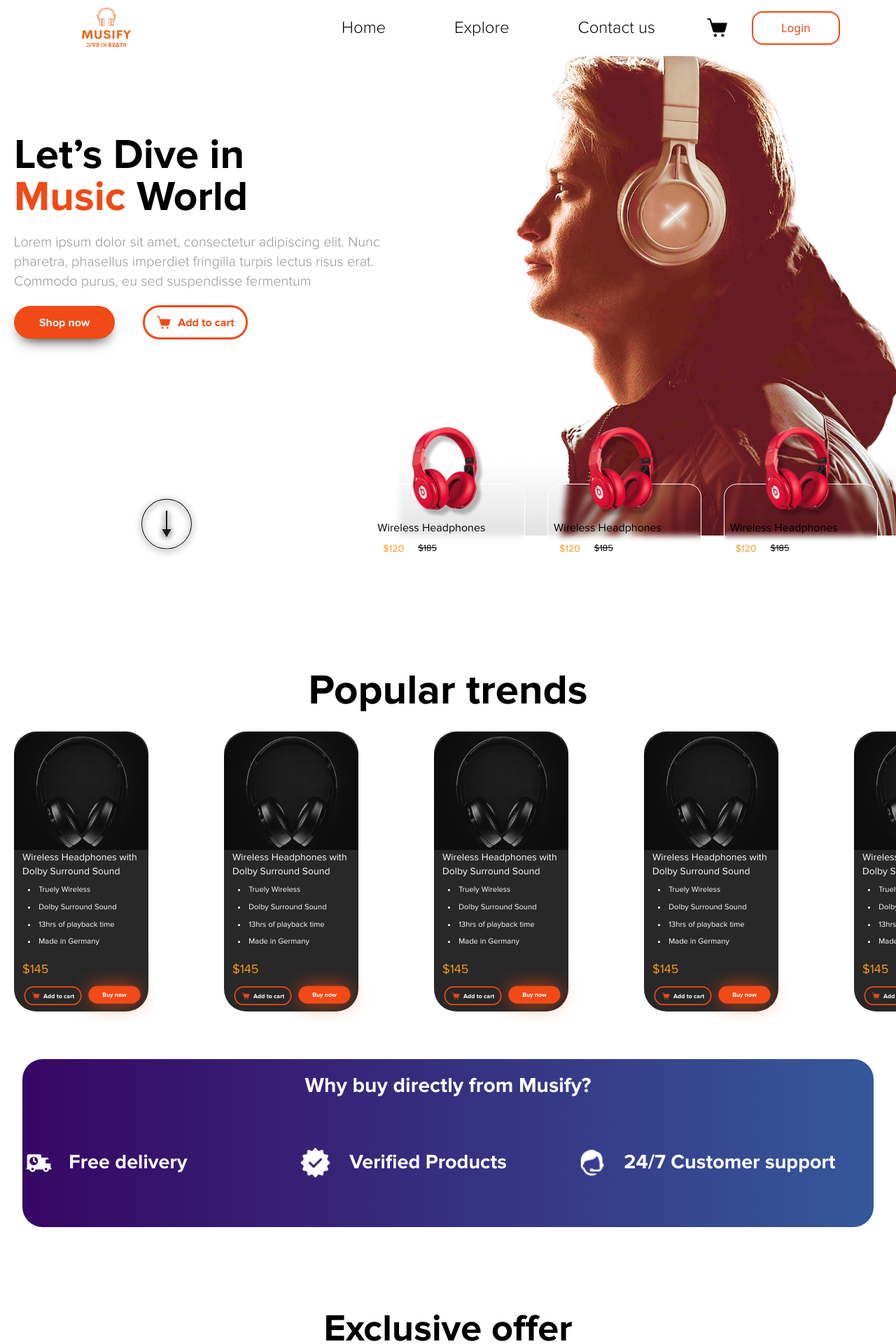
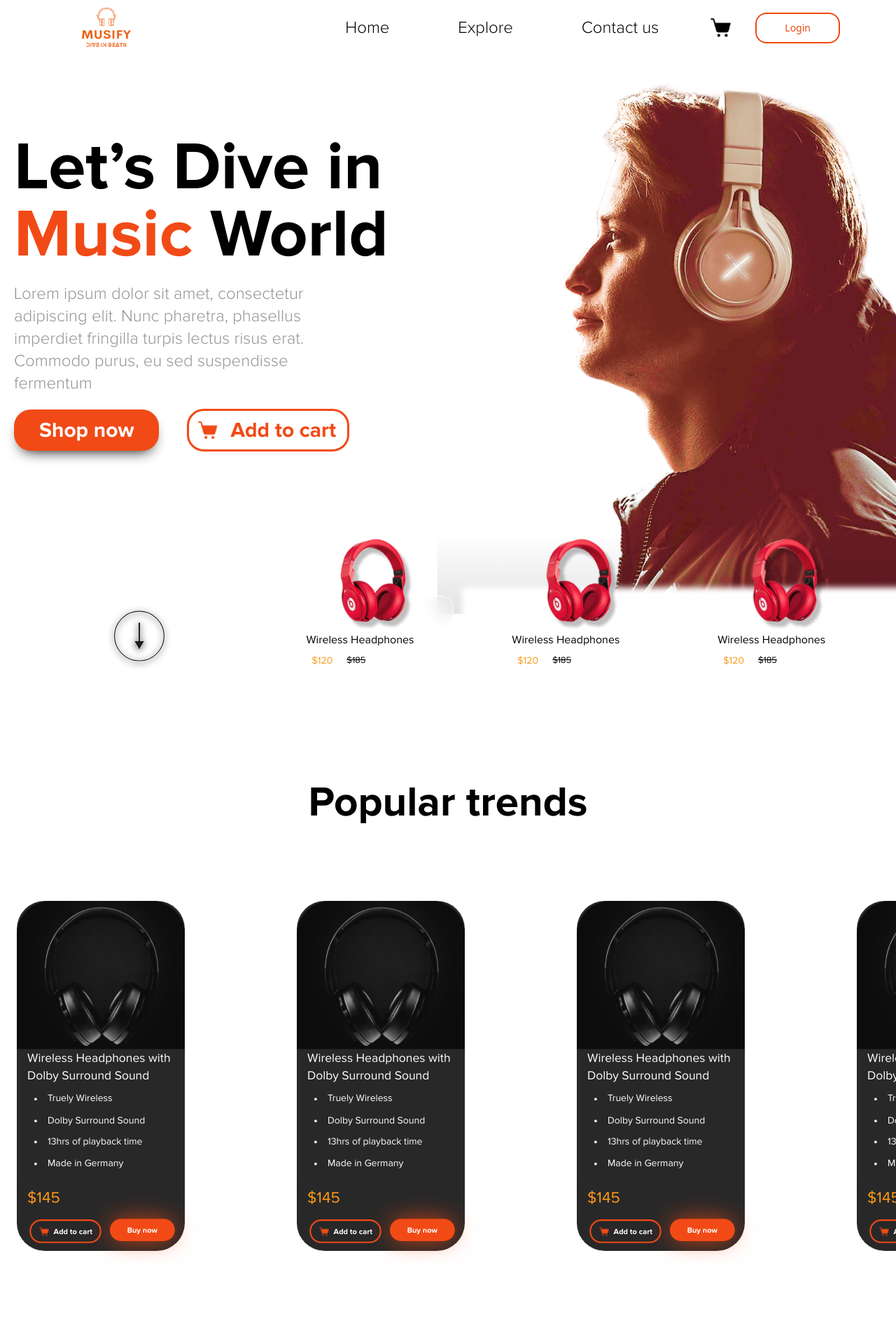
Before and after one commit to McNester/musify, a Vue app: page / in a window 1280 px wide. Shown: the top 1920 px of the page at 70% size. Built offline with nearby package versions, Linux system fonts and the light colour scheme.

Commit message:
large screen

```diff
--- a/src/App.vue
+++ b/src/App.vue
@@ -6,8 +6,9 @@
 
     <section ref="hero" id="heroSection">
 
-      <div class="flex justify-end items-end w-[100vw] h-[100vh] absolute">
-        <img class="hidden lg:block scale-[0.7] absolute -z-50 -mr-[8.3rem] mb-10" src="/imgSrc/heroPersonBack.png">
+      <img class="absolute -z-50 scale-[0.66] hidden lg:flex origin-top-right xl:scale-[0.76] xl:ml-[28.2vw] xl:mb-[18vh]" src="/imgSrc/heroPersonBack.png">
+      <div class=" hidden xl:block w-[60vw] h-[3rem] bg-white blur-sm -z-40 absolute ml-[40rem] mt-[26rem]">
+
       </div>
 
       <h1 class="hero heroTitle">
@@ -28,7 +29,9 @@
         <MyFilledBtn>Shop now</MyFilledBtn>
         <MyUnfilledBtn id="heroUnfilledBtn">
 
-          <svg width="23" height="22" viewBox="0 0 23 22" fill="none" xmlns="http://www.w3.org/2000/svg" xmlns:xlink="http://www.w3.org/1999/xlink">
+          <svg
+          class="xl:scale-[1.4]"
+          width="23" height="22" viewBox="0 0 23 22" fill="none" xmlns="http://www.w3.org/2000/svg" xmlns:xlink="http://www.w3.org/1999/xlink">
           <mask id="mask0_34_1115" style="mask-type:alpha" maskUnits="userSpaceOnUse" x="0" y="0" width="23" height="22">
           <rect x="0.502441" y="0.197327" width="21.5247" height="21.5247" fill="url(#pattern0)"/>
           </mask>
@@ -55,7 +58,7 @@
 
         <div class="grid grid-cols-3 gap-[15rem]
         py-7 overflow-y-hidden overflow-x-scroll w-screen -ml-5
-        md:py-20 lg:gap-0 lg:w-[59vw] lg:overflow-hidden lg:py-0 lg:mb-10">
+        md:py-20 lg:gap-0 lg:w-[59rem] lg:overflow-hidden lg:py-0 lg:mb-10">
             <MyHeadphonesCard></MyHeadphonesCard>
             <MyHeadphonesCard></MyHeadphonesCard>
             <MyHeadphonesCard></MyHeadphonesCard>
@@ -94,7 +97,7 @@
            w-screen">
       <h1 id="trendsTitle">Popular trends</h1>
 
-      <div class="grid grid-cols-5 gap-[15rem] py-7 overflow-y-hidden overflow-x-scroll w-screen pl-5">
+      <div class="grid grid-cols-5 gap-[15rem] py-7 overflow-y-hidden overflow-x-scroll w-screen pl-5 xl:pl-12 xl:py-20 xl:gap-[25rem]">
          <MyTrendsHeadphonesCard></MyTrendsHeadphonesCard>
          <MyTrendsHeadphonesCard></MyTrendsHeadphonesCard>
          <MyTrendsHeadphonesCard></MyTrendsHeadphonesCard>
@@ -110,7 +113,8 @@
 
     <section v-if="isOfferActive" id="offerSection">
       <h1 id="offerTitle">Exclusive offer</h1>
-      <div class="relative">
+      <div class="flex justify-center items-center gap-10 flex-col lg:flex-row lg:w-screen lg:justify-between xl:w-[90%]">
+        <div class="relative lg:scale-150 lg:ml-[5rem] lg:mb-[6rem] xl:scale-[1.8] xl:mb-[10rem]">
           <div id="discount">
             <h1>20% <br>off</h1>
           </div>
@@ -123,6 +127,7 @@
             <div class="flex justify-between items-center w-full">
               <MyUnfilledBtn id="offerDetails">View deatails</MyUnfilledBtn>
               <MyFilledBtn id="offerShop">Shop now</MyFilledBtn>
+            </div>
         </div>
       </div>
     </section>
@@ -140,7 +145,7 @@
     <section id="arrivalsSection">
       <h1 id="trendsTitle">New Arrivals</h1>
 
-      <div class="grid grid-cols-3 gap-[20rem] py-7 overflow-y-hidden overflow-x-scroll w-screen pl-5 mr-5">
+      <div class="grid grid-cols-3 gap-[20rem] py-7 overflow-y-hidden overflow-x-scroll w-screen pl-5 mr-5 xl:gap-[5rem] xl:w-fit">
         <MyArrivalsCard>
           <img src="/imgSrc/arrivalOne.png" class="scale-[1]">
         </MyArrivalsCard>
@@ -240,7 +245,7 @@ html{
   font-family: proximaBold;
 }
 .heroTitle{
-  @apply text-6xl text-left w-screen
+  @apply text-6xl text-left w-screen xl:text-8xl
 }
 #orange{
   color: #F14A16;
@@ -249,7 +254,7 @@ html{
   font-family: proximaLight;
 }
 .heroSlogan{
-  @apply text-xl text-left w-[90%] text-[#282828]/50 lg:w-[35rem]
+  @apply text-xl text-left w-[90%] text-[#282828]/50 lg:w-[30rem] xl:text-2xl
 }
 #heroSection{
   @apply flex flex-col ml-5 gap-5 items-start justify-center w-screen mt-20 lg:mt-48 lg:relative
@@ -260,11 +265,11 @@ html{
 }
 #trendsTitle{
   font-family: proximaBold;
-  @apply text-5xl md:text-6xl
+  @apply text-5xl md:text-6xl xl:mb-20
 }
 
 #buySection{
-  @apply flex justify-center items-center mt-10
+  @apply flex justify-center items-center mt-10 xl:mt-32
 }
 
 #offerSection{
@@ -272,7 +277,7 @@ html{
 }
 #offerTitle{
   font-family: proximaBold;
-  @apply text-5xl mt-20 md:text-6xl
+  @apply text-5xl mt-20 md:text-6xl lg:self-end xl:mr-[5%]
 }
 #discount{
   font-family: proximaBold;
@@ -283,7 +288,7 @@ html{
 }
 #timerOffer{
   font-family: proxima;
-  @apply flex flex-col text-4xl justify-center items-center gap-5
+  @apply flex flex-col text-4xl justify-center items-center gap-5 lg:mr-4 lg:gap-12 xl:scale-150
 }
 #offerDetails{
   font-family: proximaLight;
@@ -295,16 +300,16 @@ html{
 
 #otherAccessories{
   font-family: proximaBold;
-  @apply flex flex-col justify-center items-center text-4xl text-center gap-10 md:text-5xl
+  @apply flex flex-col justify-center items-center text-4xl text-center gap-10 md:text-5xl xl:gap-36 xl:mt-20
 }
 #otherAccessories img{
-  @apply scale-90 hover:scale-95 active:scale-90 cursor-pointer transition-all ease-in-out
+  @apply scale-90 hover:scale-95 active:scale-90 cursor-pointer transition-all ease-in-out xl:scale-150 xl:hover:scale-[1.55] xl:active:scale-150
 }
 #accessoriesContainer{
-   @apply grid justify-center items-center md:grid-cols-2
+   @apply grid justify-center items-center md:grid-cols-2 xl:gap-y-[8rem] xl:gap-x-[15rem]
 }
 #arrivalsSection{
-  @apply flex justify-center items-center flex-col mx-auto w-screen mt-10
+  @apply flex justify-center items-center flex-col mx-auto w-screen mt-10 xl:mt-60
 }
 
 #qrSection{
--- a/src/components/MyQRCard.vue
+++ b/src/components/MyQRCard.vue
@@ -1,8 +1,8 @@
 <template>
-    <div class="flex flex-col justify-between relative h-[68vh] w-[90vw]
+    <div class="flex flex-col justify-between relative h-[72vh] w-[70vw]
     items-center bg-gradient-to-r from-[#370665] to-[#35589A] rounded-[1.8rem]
-    md:flex-row md:h-[20rem] md:items-end">
-        <img src="/imgSrc/qr.png" class="scale-[0.4] absolute origin-top mt-10 md:origin-center md:scale-[0.6] md:-ml-10">
+    md:flex-row md:h-[20rem] md:items-end md:w-[90vw] xl:w-[70vw]">
+        <img src="/imgSrc/qr.png" class="scale-[0.4] absolute origin-top mt-10 md:origin-center md:scale-[0.6] md:-ml-10 xl:scale-75 lg:ml-5 lg:origin-center lg:mt-4">
 
         <div class="flex flex-col justify-between items-center relative md:ml-auto md:mb-10 md:-mr-10">
             <h1 id="scan">Scan QR code for more</h1>
--- a/src/components/MyWhyCard.vue
+++ b/src/components/MyWhyCard.vue
@@ -2,13 +2,13 @@
     <div
     class="flex flex-col justify-start items-center h-[60vh] w-[70%] bg-gradient-to-r from-[#370665] to-[#35589A] rounded-[1.8rem]
     md:w-[95%] md:h-[30vh]">
-        <h1 class="text-3xl text-center mt-5">Why buy directly from Musify?</h1>
+        <h1 class="text-3xl text-center mt-5 lg:text-5xl">Why buy directly from Musify?</h1>
         <div
         class="flex flex-col justify-start items-center h-[70%] w-[100%]
         md:flex-row md:gap-10 my-auto">
 
             <div
-            class="feature md:ml-10">
+            class="feature md:ml-10 lg:ml-20">
                 <img src="/imgSrc/delivery.svg">
                 <h1 class="md:w-[40%] lg:w-[100%]">Free delivery</h1>
             </div>
@@ -18,7 +18,7 @@
                 <h1 >Verified Products</h1>
             </div>
             <div
-            class="feature mb-auto md:mb-0 md:mr-10">
+            class="feature mb-auto md:mb-0 md:mr-10 lg:mr-16">
                 <img  src="/imgSrc/support.svg">
                 <h1>24/7 Customer support</h1>
             </div>
@@ -41,6 +41,6 @@ h1{
     font-family: proximaBold;
 }
 .feature{
-    @apply flex justify-start mt-auto md:mt-0 items-center gap-5 text-2xl w-[50%] sm:w-[60%] sm:scale-110 md:w-[40%] md:scale-100 lg:scale-[1.2]
+    @apply flex justify-start mt-auto md:mt-0 items-center gap-5 text-2xl w-[50%] sm:w-[60%] sm:scale-110 md:w-[40%] md:scale-100 lg:scale-[1.2] lg:text-3xl
 }
 </style>
--- a/src/components/UI/MyArrivalsCard.vue
+++ b/src/components/UI/MyArrivalsCard.vue
@@ -68,9 +68,9 @@ li{
     font-family: proximaBold;
 }
 #btnFirst{
-    @apply scale-[0.70] absolute left-0 top-0 hover:scale-[0.75] active:scale-[0.70]
+    @apply scale-[0.70] absolute left-0 top-0 hover:scale-[0.75] active:scale-[0.70] xl:gap-2 xl:text-xl
 }
 #btnSecond{
-    @apply scale-[0.70] absolute right-0 top-0 ml-10 hover:scale-[0.75] active:scale-[0.70] shadow-[#F14A16] shadow-[0px_0px_50px_-5px]
+    @apply scale-[0.70] absolute right-0 top-0 ml-10 hover:scale-[0.75] active:scale-[0.70] shadow-[#F14A16] shadow-[0px_0px_50px_-5px] xl:text-xl
 }
 </style>
--- a/src/components/UI/MyFilledBtn.vue
+++ b/src/components/UI/MyFilledBtn.vue
@@ -1,5 +1,8 @@
 <template>
-    <button @click="this.$emit('submit')" class="bg-[#F14A16] p-[0.7rem] px-9 rounded-3xl text-white hover:scale-105 shadow-[#000000] shadow-[0px_10px_20px_-10px] transition-all ease-in-out active:scale-100">
+    <button @click="this.$emit('submit')"
+    class="bg-[#F14A16] p-[0.7rem] px-9 rounded-3xl text-white
+    hover:scale-105 shadow-[#000000] shadow-[0px_10px_20px_-10px]
+    transition-all ease-in-out active:scale-100 xl:text-3xl">
         <slot></slot>
     </button>
 </template>
--- a/src/components/UI/MyHeadphonesCard.vue
+++ b/src/components/UI/MyHeadphonesCard.vue
@@ -11,7 +11,7 @@
         class="flex flex-col items-start justify-end w-11/12 h-1/2
         bg-[#282828] bg-opacity-70 px-2 rounded-[1.2rem]
         shadow-[#000000] shadow-[0px_10px_20px_-10px]
-        lg:bg-transparent lg:shadow-none lg:border-white lg:border-[0.001rem] lg:backdrop-blur-sm">
+        lg:bg-transparent lg:shadow-none lg:border-white lg:border-[0.001rem] lg:backdrop-blur-sm xl:backdrop-blur-md">
             <h1>
                 Wireless Headphones
             </h1>
--- a/src/components/UI/MyNavbar.vue
+++ b/src/components/UI/MyNavbar.vue
@@ -89,7 +89,7 @@ img{
     @apply transition-all ease-in-out;
 }
 #login{
-    @apply hidden lg:block transition-all ease-linear hover:bg-[#F14A16] hover:text-white rounded-2xl px-10 border-[2px]
+    @apply hidden lg:block transition-all ease-linear hover:bg-[#F14A16] hover:text-white rounded-2xl px-10 border-[2px] xl:text-sm
 }
 
 
--- a/src/components/UI/MyTrendsHeadphonesCard.vue
+++ b/src/components/UI/MyTrendsHeadphonesCard.vue
@@ -1,5 +1,5 @@
 <template >
-    <div class=" flex flex-col bg-[#282828] rounded-[2rem] justify-start items-center w-[12rem] h-[25rem]">
+    <div class=" flex flex-col bg-[#282828] rounded-[2rem] justify-start items-center w-[12rem] h-[25rem] xl:scale-125">
         <img src="/imgSrc/trendsHeadphones.png" class="">
         <div class="flex flex-col justify-start bg-[#282828] rounded-b-[2rem]">
             <h1 class="text-sm ml-3">
@@ -68,9 +68,9 @@ li{
     font-family: proximaBold;
 }
 #btnFirst{
-    @apply scale-[0.55] absolute left-0 top-0 hover:scale-[0.6] active:scale-[0.55]
+    @apply scale-[0.55] absolute left-0 top-0 hover:scale-[0.6] active:scale-[0.55] xl:gap-2 xl:text-base
 }
 #btnSecond{
-    @apply scale-[0.55] absolute right-0 top-0 ml-10 hover:scale-[0.6] active:scale-[0.55] shadow-[#F14A16] shadow-[0px_0px_50px_-5px]
+    @apply scale-[0.55] absolute right-0 top-0 ml-10 hover:scale-[0.6] active:scale-[0.55] shadow-[#F14A16] shadow-[0px_0px_50px_-5px] xl:gap-2 xl:text-base
 }
 </style>
--- a/src/components/UI/MyUnfilledBtn.vue
+++ b/src/components/UI/MyUnfilledBtn.vue
@@ -1,5 +1,9 @@
 <template>
-    <button class="flex justify-around gap-2 items-center bg-transparent border-[3px] border-[#F14A16] p-[0.6rem] px-4 rounded-3xl text-[#F14A16] hover:scale-105 transition-all ease-in-out active:scale-100">
+    <button
+    class="flex justify-around gap-2 items-center
+    bg-transparent border-[3px] border-[#F14A16] p-[0.6rem] px-4
+    rounded-3xl text-[#F14A16] hover:scale-105 transition-all
+    ease-in-out active:scale-100 xl:text-3xl xl:gap-5">
         <slot></slot>
     </button>
 </template>
```
Lines whose indentation alone changed are shown as unchanged.
